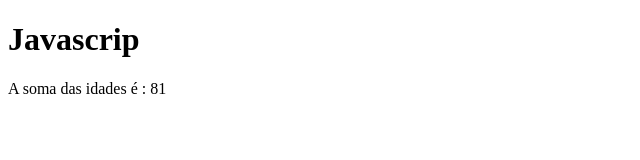
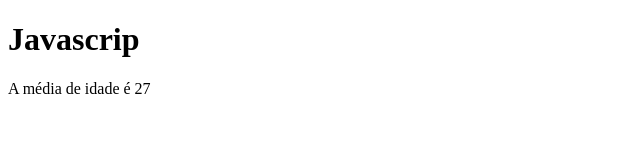
Before and after one commit to henriquem487/apostila-casa_codigo, a plain HTML site: page index.html in a window 1280 px wide. Shown: the full height of the page, 0-640 px from the left. Drawn offline with Linux system fonts and the light colour scheme.

Commit message:
revisao de var

```diff
--- a/index.html
+++ b/index.html
@@ -9,10 +9,14 @@
 
 	<script >
 		var eu = 23;
-		var adriano= 26;
+		var adriano = 26;
 		var paulo = 32;
-		var total = eu + adriano+paulo;
-		document.write("A soma das idades é : "+ total);
+		var total = eu + adriano + paulo;
+		var media = total /3;
+		document.write("A média de idade é "+ media);
+
+
+
 
 	</script>
 </body>
```
